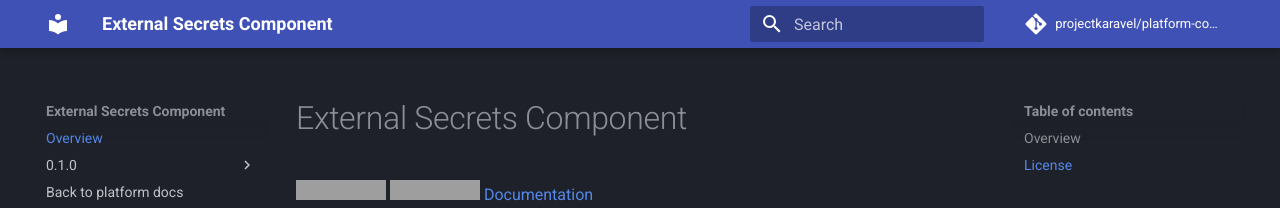
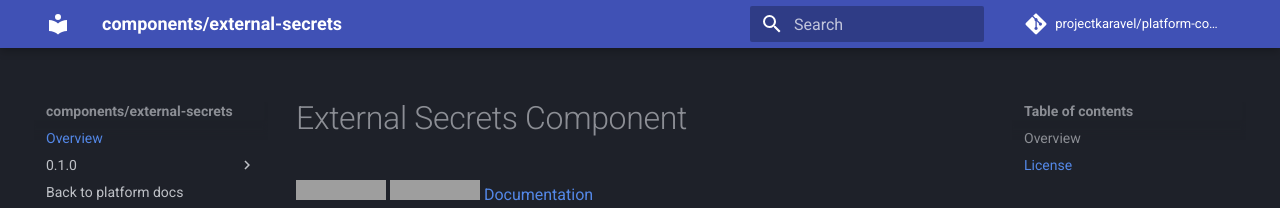
Before and after one commit to karavel-io/platform-component-external-secrets, an MkDocs documentation site: the page built from docs/index.md, in a window 1280 px wide. Shown: the top 208 px of the page. Built offline with MkDocs 1.6.1 and Material for MkDocs 9.7.7, drawn with Linux system fonts in a browser that asks for light colours; comment, search, counter and statistics services are not loaded; grey boxes are pictures that could not be loaded.

Commit message:
Update Mkdocs config

```diff
--- a/mkdocs.yml
+++ b/mkdocs.yml
@@ -1,4 +1,4 @@
-site_name: External Secrets Component
+site_name: components/external-secrets
 site_url: https://docs.karavel.io/components/external-secrets
 repo_name: projectkaravel/platform-component-external-secrets
 repo_url: https://github.com/projectkaravel/platform-component-external-secrets
```
